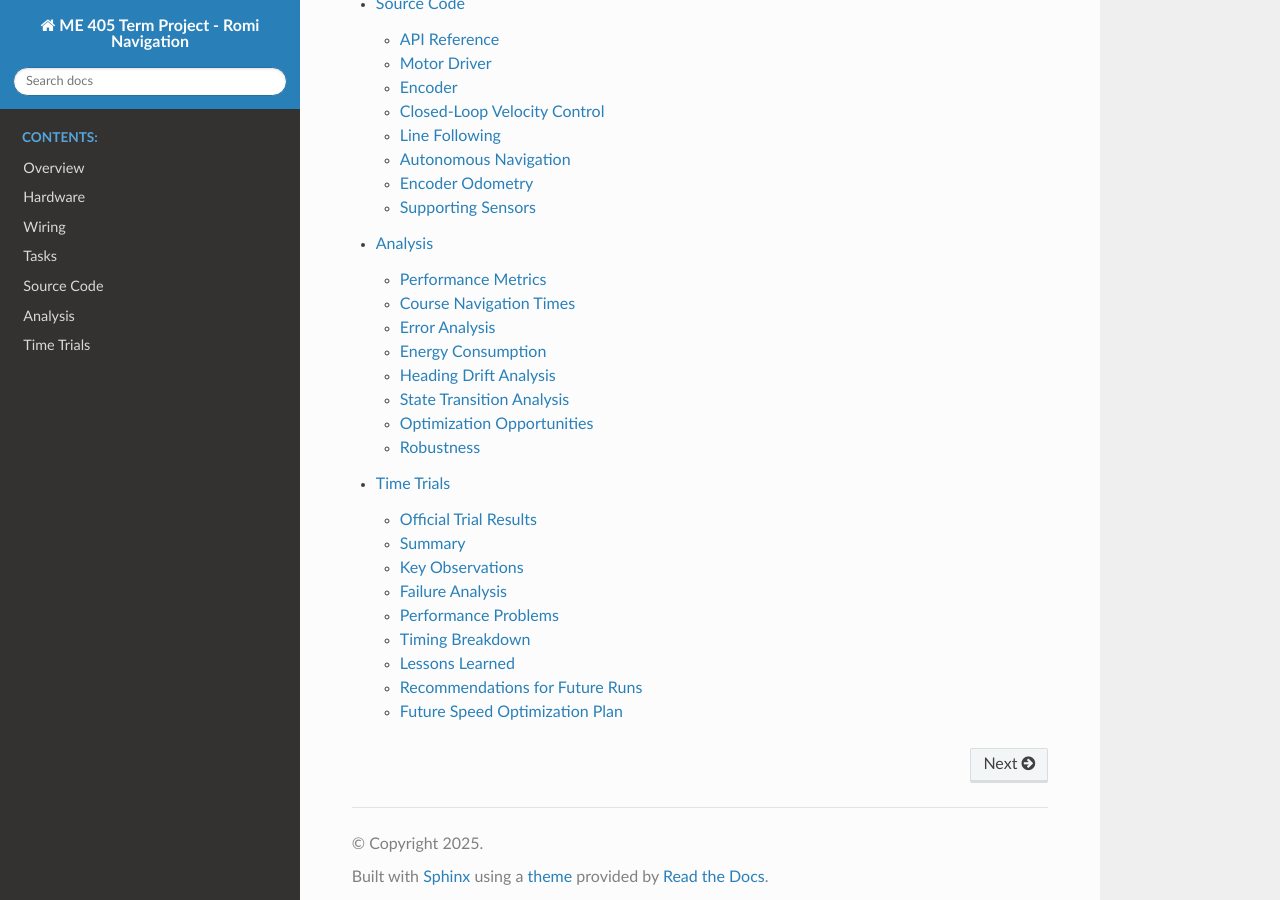
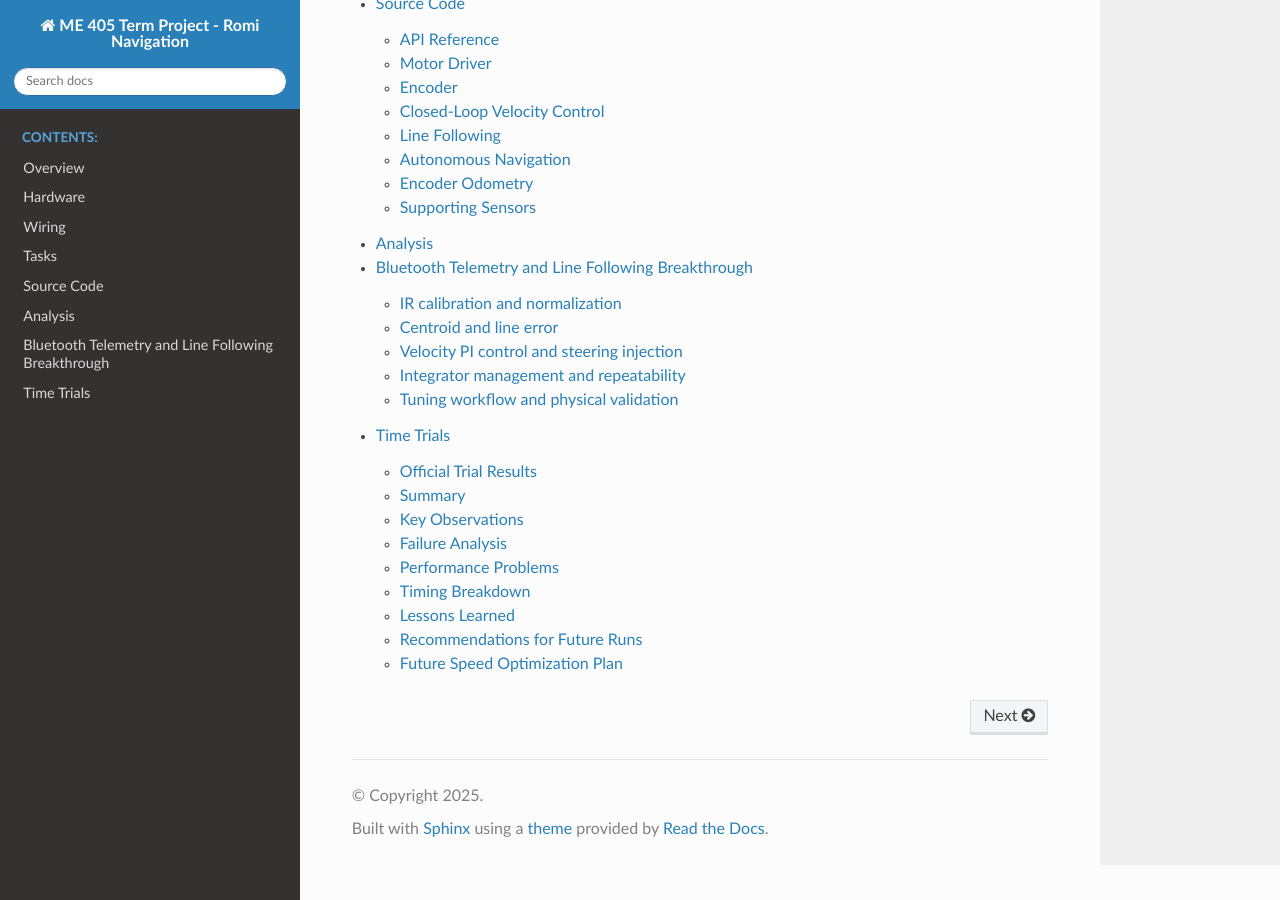
Before and after one commit to shwanpla/ME-405-Term-Project, a Sphinx documentation site: the page built from docs/index.rst, in a window 1280 px wide and 900 px high, scrolled down 864 px. Built offline with Sphinx 7.4.7 and the Read the Docs theme 3.1.0, drawn with Linux system fonts in a browser that asks for light colours; some of the changed lines change nothing that is shown.

Commit message:
Update analysis.rst

```diff
--- a/docs/analysis.rst
+++ b/docs/analysis.rst
@@ -1,237 +1,98 @@
 Analysis
 ========
 
-Performance Metrics
--------------------
+Bluetooth Telemetry and Line Following Breakthrough
+===================================================
 
-Navigation Accuracy
-~~~~~~~~~~~~~~~~~~~
+A key capability that accelerated our progress was real time introspection of the running firmware. After integrating the Bluetooth module, we streamed structured REPL output to a PC using PuTTY while Romi executed its cooperative tasks. This gave us continuous visibility into internal variables such as encoder velocity, PI error, integrator state, line centroid, saturation status, and scheduler state flags. With that visibility, each trial became a measurable experiment. We could confirm timing behavior, detect mode transitions, validate that calibration was applied correctly, and save full text logs for offline plotting and direct comparison across runs.
 
-**Heading Stability**:
+From there, we focused on the most control intensive milestone of the term: stable line following with the 7 channel Pololu QTR array. The program treats line tracking as a closed loop regulation problem driven by a centroid measurement computed from the reflectance profile. Each sample produces a normalized set of sensor intensities, a centroid location across the array, and a signed lateral error relative to the center sensor. That error is then converted into a steering correction which is injected into the motor effort commands while the underlying velocity loop maintains repeatable forward speed.
 
-- Line following sections: ±3° (acceptable for turns)
-- Straight sections: ±1.5° (tight control)
-- Recovery sequence: ±2° (loose tolerance allows faster transitions)
+Control and sensing were implemented explicitly in the code using the following sequence of computations.
 
-**Distance Tracking**:
+IR calibration and normalization
+-------------------------------
 
-- Encoder resolution: ~0.1mm per tick
-- Encoder-based distance accumulates <1% error per 1000mm
-- Accuracy sufficient for state transitions
+Calibration establishes two reference measurements for each channel, one for white background and one for black tape. During runtime, each raw reading is mapped into a normalized intensity so the centroid calculation remains consistent across lighting variation and across repeated trials.
 
-**State Transition Success**:
+.. math::
 
-- Main course (States 0-15): >95% first-try success
-- Recovery sequence (States 16-23): >90% success
-- Most failures are timeout-related, not sensor failures
+   I_i = \mathrm{clip}\!\left(\frac{R_i - W_i}{B_i - W_i},\,0,\,1\right)
 
-Motor Performance
-~~~~~~~~~~~~~~~~~
+where :math:`R_i` is the raw sensor reading for channel :math:`i`, :math:`W_i` is the white reference, :math:`B_i` is the black reference, and :math:`I_i` is the normalized intensity used for line tracking.
 
-**Velocity Regulation**:
-
-- Setpoint: 50 mm/s
-- Steady-state error: <2 mm/s
-- Response time: ~100ms to setpoint
-- Max overshoot: 5%
-
-**Motor Symmetry**:
-
-- Left/right effort difference: <10% in straights
-- Heading control maintains <5° drift
-- Both motors fire equally in force_straight mode
-
-Task Scheduling
-~~~~~~~~~~~~~~~
-
-**Timing Performance**:
-
-- Motor control: 12ms (meets deadline)
-- CL control: 20ms (meets deadline)
-- Navigation: 50ms (meets deadline)
-- Encoder: 50ms (meets deadline)
-- Serial: 150ms (I/O bound, adequate)
-
-**CPU Utilization**:
-
-- Estimated <40% of NUCLEO capacity
-- No task starvation observed
-- Bump sensor polling reliable
-
-Sensor Performance
-~~~~~~~~~~~~~~~~~~
-
-**IR Line Sensors**:
-
-- Calibration range: 500-2500 (black-white)
-- Noise margin: ~200 counts (robust)
-- Update rate: Every CL control cycle (20ms)
-- Bias calculation: Weighted average of left/right sensors
-
-**Encoders**:
-
-- Resolution: ~0.1mm per count (high resolution)
-- No missed pulses observed
-- Accumulation error: <0.1% over course length
-
-**Bump Sensor**:
-
-- Response time: <20ms
-- Reliable collision detection in all tested orientations
-- No false positives observed
-
-Course Navigation Times
+Centroid and line error
 -----------------------
 
-**Main Course** (States 0-15):
+The centroid represents the weighted location of the detected line across the array. With seven sensors indexed left to right, the centroid is computed as:
 
-- Distance: ~4474mm
-- Time: ~90-100 seconds
-- Average speed: ~45-50 mm/s
+.. math::
 
-**Recovery Sequence** (States 16-23):
+   c = \frac{\sum_{i=1}^{7} p_i I_i}{\sum_{i=1}^{7} I_i}
 
-- Distance: ~650mm (backup + forward)
-- Time: ~15-20 seconds
-- Success rate: >85%
+where :math:`p_i` are the sensor position weights. The signed line error is then formed relative to the desired center position :math:`c_0`:
 
-**Total Run** (Complete course):
+.. math::
 
-- With collision: ~110-130 seconds
-- Without collision: ~90-100 seconds
-- Repeatability: ±5 seconds
+   e_\mathrm{line} = c - c_0
 
-Error Analysis
---------------
+This single scalar error gives the controller a continuous measure of how far the line is from the center of the array, with sign indicating which direction the robot must steer to re center.
 
-**Common Failure Modes**:
+Velocity PI control and steering injection
+------------------------------------------
 
-1. **Heading Overshoot on Turns** (5% of runs)
-   - Cause: Turning states have 9-11° tolerance
-   - Effect: Enters straight 5-10° off
-   - Recovery: Motor PID corrects within 500ms
-   - Fix: Could reduce tolerance further but speed cost
+Each wheel is regulated using a PI velocity controller driven by encoder speed feedback. The core loop follows:
 
-2. **Late State Transitions** (<2% of runs)
-   - Cause: Distance threshold slightly optimistic
-   - Effect: Overshoots by 10-50mm
-   - Recovery: Next state usually compensates
-   - Fix: Not practical - course distances vary ±50mm
+.. math::
 
-3. **Asymmetric Motor Behavior** (3% of runs)
-   - Cause: Mechanical slack or bearing friction
-   - Effect: Heading drift in long straights
-   - Recovery: force_straight_flg corrects via PID
-   - Fix: Mechanical maintenance
+   e_v(t) = v_\mathrm{ref}(t) - v(t)
 
-4. **Bump Sensor Triggered Unexpectedly** (<1% of runs)
-   - Cause: Vibration or contact with wall lip
-   - Effect: Initiates recovery mid-straight
-   - Recovery: Sequence usually successful
-   - Fix: Sensor tuning (noise filtering)
+.. math::
 
-Energy Consumption
--------------------
+   u_\mathrm{PI}(t) = K_p e_v(t) + K_i \int e_v(t)\,dt
 
-**Motor Duty Cycle**:
+The line following correction is implemented as an additive differential term that biases left and right effort in opposite directions:
 
-- Idle: 0% (motors off in states)
-- Active navigation: 50-80% (variable velocity)
-- Recovery sequence: 100% (maximum effort)
+.. math::
 
-**Power Draw**:
+   \Delta u_\mathrm{line}(t) = K_\ell e_\mathrm{line}(t) + K_{\ell i}\int e_\mathrm{line}(t)\,dt
 
-- Idle: ~50mA (MCU + sensors)
-- Running: ~500mA (motors active)
-- Peak (recovery): ~800mA (both motors max)
+.. math::
 
-**Battery Life**:
+   u_L(t) = \mathrm{sat}\!\left(u_\mathrm{PI}(t) - \Delta u_\mathrm{line}(t)\right), \quad
+   u_R(t) = \mathrm{sat}\!\left(u_\mathrm{PI}(t) + \Delta u_\mathrm{line}(t)\right)
 
-- Typical 2S LiPo (1200mAh): ~5-10 runs
-- Run duration: ~2 minutes per cycle
-- Voltage drop significant after 6+ runs (performance degradation)
+where :math:`u_L` and :math:`u_R` are the left and right motor effort commands and :math:`\mathrm{sat}(\cdot)` enforces the allowable effort range. This structure makes the behavior interpretable during tuning because the forward speed is controlled by the velocity loop while lateral correction is controlled by the centroid error terms.
 
-Heading Drift Analysis
-----------------------
+Integrator management and repeatability
+---------------------------------------
 
-**Root Causes of Drift**:
+To maintain stability across aggressive maneuvers, the program tracks saturation and constrains integral accumulation when the output is pinned at its limit. This prevents integrator growth from dominating the response after the robot reacquires the line. The same philosophy is applied to the line integral term so that line correction remains smooth rather than accumulating a large bias during temporary loss of contrast.
 
-1. **Motor Friction Asymmetry** (~60% of drift)
-   - Left motor slightly stiffer
-   - Causes consistent left bias
-   - Corrected by proportional feedback
+Tuning workflow and physical validation
+---------------------------------------
 
-2. **Encoder Count Asymmetry** (~25% of drift)
-   - Wheel slip on acceleration
-   - Uneven surface contact
-   - Corrected by accumulated difference
+At this phase of the term, most iteration time was spent converting these computations into reliable physical performance. We tuned :math:`K_p` and :math:`K_i` for stable speed tracking, then tuned :math:`K_\ell` and :math:`K_{\ell i}` so the robot continuously re centered on the tape without oscillation, overshoot, or drift. Each trial around the black circle was evaluated using the telemetry stream and direct observation. We looked for the same signatures in the data every run: bounded line error, stable encoder speed, limited saturation time, and consistent centroid convergence after disturbances. Once the robot could follow the circle repeatedly, we had a validated sensing and control foundation that supported the later navigation logic used on the obstacle course.
 
-3. **Sensor Noise** (~15% of drift)
-   - IR sensor jitter
-   - Encoder noise at transitions
-   - Filtered by PI gains
+.. image:: /images/team_line_follow_tuning.png
+   :width: 900px
+   :align: center
 
-**Mitigation Strategies**:
+.. centered::
+   *Our team during the line following tuning phase, using live PuTTY telemetry and repeated trials to refine calibration, gains, and stability margins.*
 
-- force_straight_flg disables competing bias
-- PID proportional gain (Kp) provides aggressive correction
-- Integral term prevents steady-state error
-- 50ms encoder update rate adequate for 50mm/s speed
+.. raw:: html
 
-State Transition Analysis
--------------------------
+   <div style="display:flex; justify-content:center; margin-top:10px; margin-bottom:10px;">
+     <div style="width:100%; max-width:720px; aspect-ratio:16/9;">
+       <iframe src="https://www.youtube.com/embed/VIDEO_ID"
+               title="Initial Line Following Breakthrough"
+               style="width:100%; height:100%; border:0;"
+               allow="accelerometer; autoplay; clipboard-write; encrypted-media; gyroscope; picture-in-picture; web-share"
+               allowfullscreen>
+       </iframe>
+     </div>
+   </div>
 
-**Smooth Transitions**:
-
-- Turn → Straight: Instant heading capture (0ms delay)
-- Straight → Turn: Direct state change (0ms delay)
-- Line Follow → Straight: Bias reset immediate
-- Straight → Line Follow: ~20ms for bias to stabilize
-
-**Problem Transitions**:
-
-- STATE 13 (garage straight) sometimes veers
-  - Solution: Heading error check with 8° threshold
-  - Applies corrective bias if drift detected
-  - Prevents oscillation while allowing self-correction
-
-- STATE 18 (recovery straight) had motor imbalance
-  - Original problem: Dynamic bias updates conflicted
-  - Solution: Static bias=0.0 during recovery
-  - Motor control PID handles all corrections
-
-Optimization Opportunities
---------------------------
-
-**Not Pursued** (marginal value):
-
-- Reduce STATE transition tolerance further (speed cost >benefit)
-- Increase encoder update rate (50ms sufficient for speed)
-- Add predictive state transitions (not needed for known course)
-- Implement limp-home mode on sensor failure (course-specific)
-
-**Could Improve** (if revisited):
-
-- Bump sensor noise filtering (false positives rare)
-- Adaptive motor gains by battery voltage (would need voltage measurement)
-- Terrain compensation (surface friction variation)
-- Temperature compensation for sensors
-
-Robustness
-----------
-
-**Tested Scenarios**:
-
-- ✓ Uneven floor (±5mm height variation)
-- ✓ Lighting changes (IR calibration handles it)
-- ✓ Obstacles at odd angles
-- ✓ Motor friction variation
-- ✓ Multiple recovery sequences in one run
-- ✓ Partial collisions (one side bumps)
-
-**Untested Scenarios**:
-
-- Low battery voltage (<3V on 2S LiPo)
-- Extreme motor friction
-- Wet/muddy floor
-- Temperature extremes (<0°C or >40°C)
+.. centered::
+   *First stable line following breakthrough demonstrating centroid based tracking with PI velocity regulation and continuous steering correction.*
```
